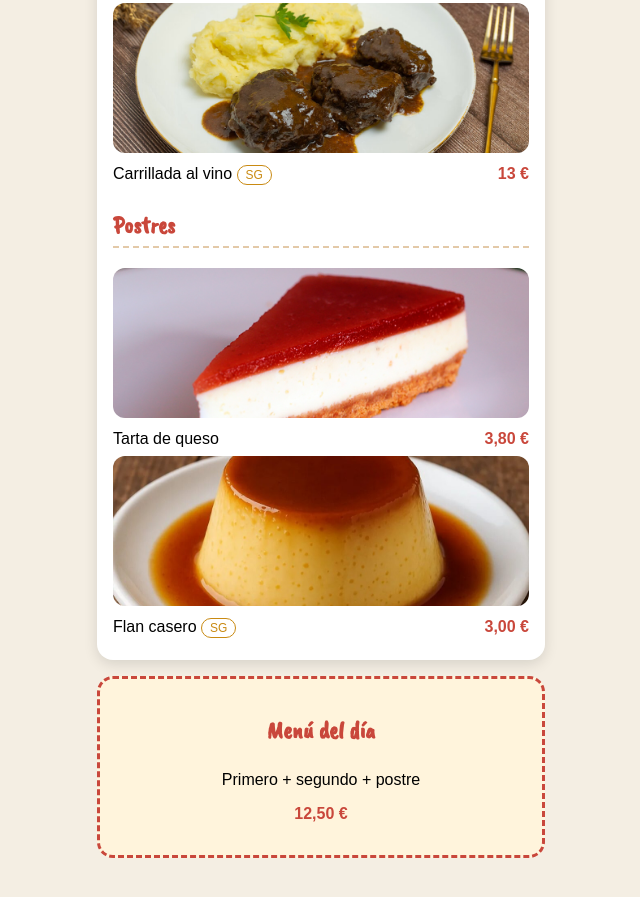
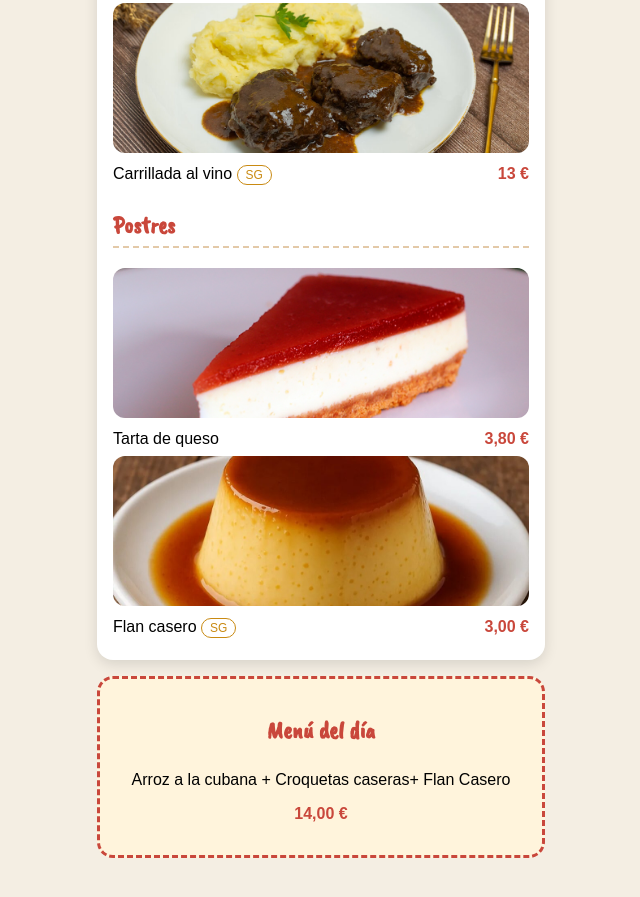
Before and after one commit to ikerculler/Carta-Cluckin-bell, a plain HTML site: page index.html in a window 1280 px wide. Shown: the part 1288-2185 px from the top of the page, without its empty margins (319-959 px from the left). Drawn offline with nearby package versions, Linux system fonts and the light colour scheme.

Commit message:
Update menu items and prices in index.html

```diff
--- a/index.html
+++ b/index.html
@@ -94,8 +94,8 @@
 
 <div class="menu">
   <h2>Menú del día</h2>
-  <p>Primero + segundo + postre</p>
-  <p class="precio">12,50 €</p>
+  <p>Arroz a la cubana + Croquetas caseras+ Flan Casero</p>
+  <p class="precio">14,00 €</p>
 </div>
 
 
```
